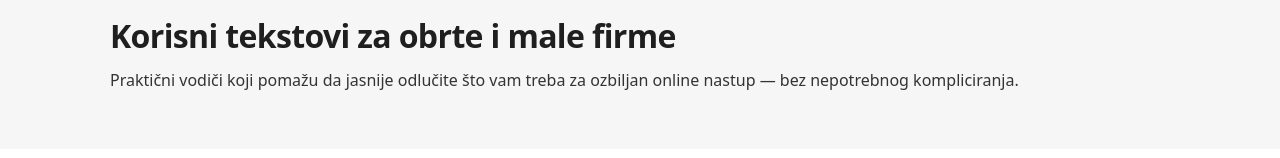
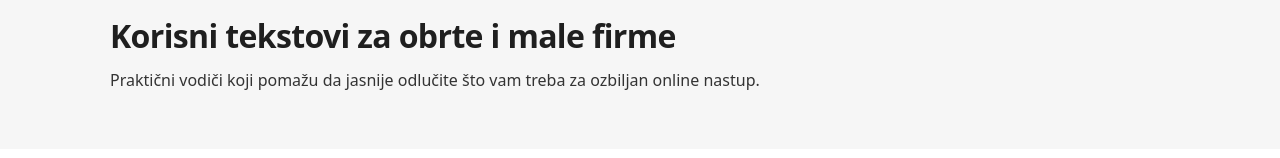
Before and after one commit to Ren0g/promar, a Next.js app: page /savjeti in a window 1280 px wide. Shown: the part 199-357 px from the top of the page. Built offline with nearby package versions, Linux system fonts and the light colour scheme.

Commit message:
Update subtitle text for clarity

```diff
--- a/app/savjeti/page.jsx
+++ b/app/savjeti/page.jsx
@@ -18,7 +18,7 @@ export default function SavjetiPage() {
           <SectionTitle
             kicker="SAVJETI"
             title="Korisni tekstovi za obrte i male firme"
-            subtitle="Praktični vodiči koji pomažu da jasnije odlučite što vam treba za ozbiljan online nastup — bez nepotrebnog kompliciranja."
+            subtitle="Praktični vodiči koji pomažu da jasnije odlučite što vam treba za ozbiljan online nastup."
           />
         </div>
       </section>
```
